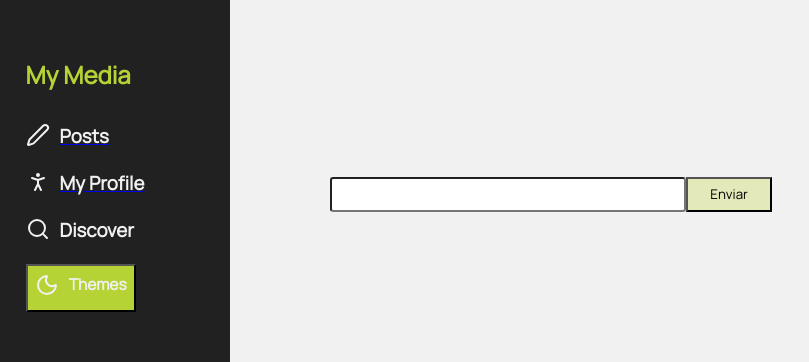
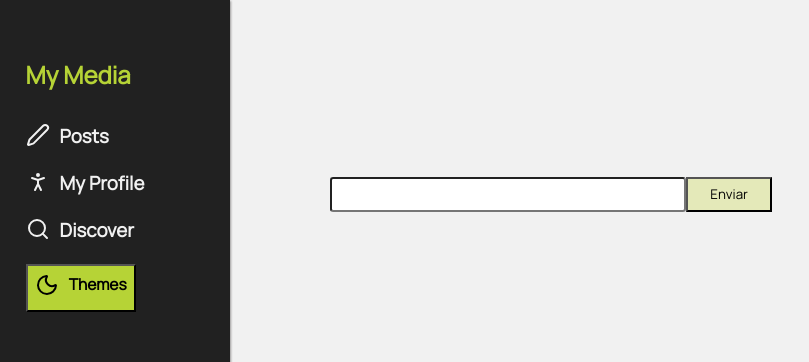
Before and after one commit to rafaelabou1999/mynotebook-despesas, a React (Vite) app: page / in a window 1280 px wide. Shown: the top 362 px of the page, without its empty margins (0-809 px from the left). Built offline with nearby package versions, Linux system fonts and the light colour scheme.

Commit message:
:art: Working on the colors of the header component

```diff
--- a/src/components/Header/styles.module.css
+++ b/src/components/Header/styles.module.css
@@ -4,6 +4,7 @@
     background-color: var(--dark-medium);
     color: var(--dark-light);
     padding: 2%;
+    box-shadow: 1px 1px 2px #302f2f73;
 }
 
 .logo{
@@ -18,8 +19,22 @@
     padding: 22% 0 9% 0;
 }
 
+nav, nav a{
+    color: var(--bg-solid) !important;
+    text-decoration: none;
+}
+
+nav a:hover{
+    padding:2px;
+    text-decoration: underline;
+}
+
 .btnTheme{
     padding:4% 4% 0 4%;
     color: red;
     background-color: var(--solid-primary);
 }
+
+button{
+    color: #000 !important;
+}
--- a/src/components/HeaderTitle/styles.module.css
+++ b/src/components/HeaderTitle/styles.module.css
@@ -4,7 +4,6 @@
     align-items: center;
     gap: 10px;
     margin-bottom: 10%;
-    color: var(--bg-solid);
 }
 
 .title{
```
